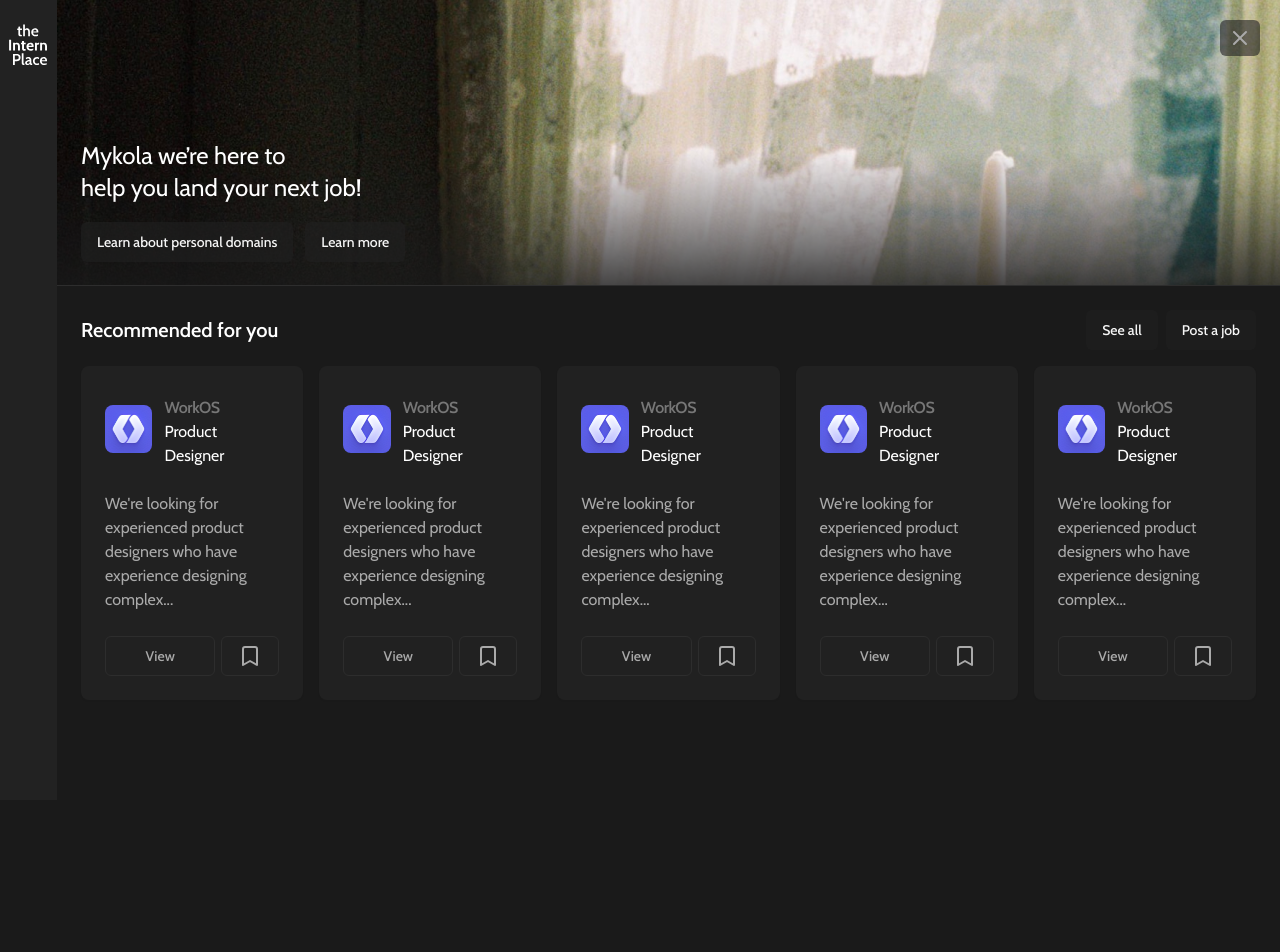
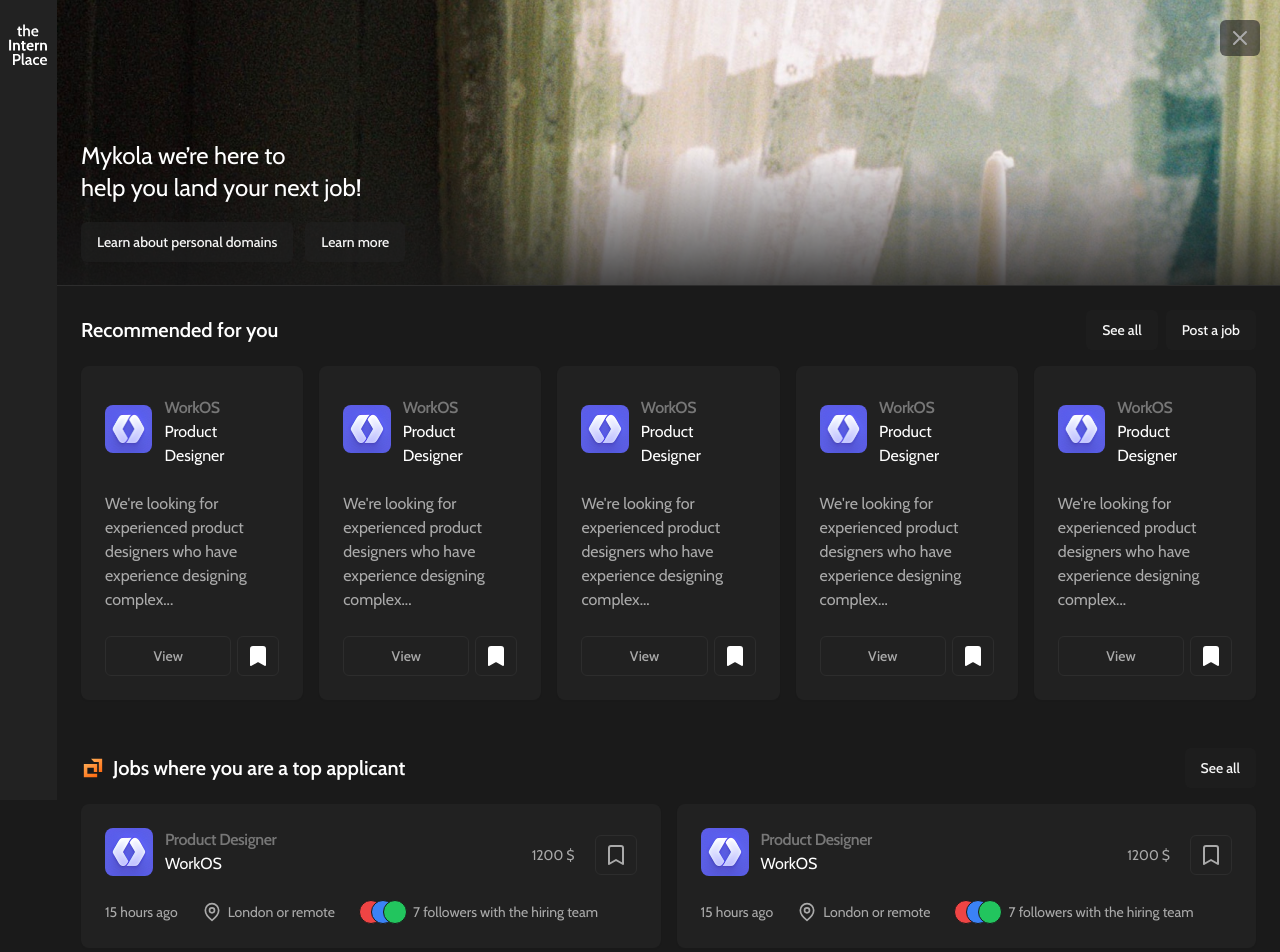
Before and after one commit to kemerald25/the-intern-placee, a React (Vite) app: page / in a window 1280 px wide. Shown: the top 952 px of the page. Before the commit the page ends 800 px from the top, so only its background shows below. Built offline with nearby package versions, Linux system fonts and the light colour scheme.

Commit message:
add top applicant section to home page, make sidebar sticky

```diff
--- /dev/null
+++ b/src/components/Bookmark.tsx
@@ -0,0 +1,16 @@
+import { Bookmark as BookmarkIcon } from "lucide-react";
+import { cn } from "../lib/utils";
+import { Button } from "./ui/button";
+
+export function Bookmark({ isBookmarked }: { isBookmarked: boolean }) {
+	return (
+		<Button
+			variant={"outline"}
+			// TODO: change hover effect for when it's bookmarked
+			className={cn("bg-transparent px-2", {
+				"[&_>_svg]:fill-white [&_>_svg]:stroke-white": isBookmarked,
+			})}>
+			<BookmarkIcon className="stroke-[#AAA] duration-100" />
+		</Button>
+	);
+}
--- a/src/components/ui/Sidebar.tsx
+++ b/src/components/ui/Sidebar.tsx
@@ -2,7 +2,7 @@
 
 const Sidebar = () => {
 	return (
-		<aside className="bg-raisin-black flex flex-col justify-between pt-[1.5rem] px-[0.5625rem] w-full max-w-[3.5625rem] h-dvh">
+		<aside className="bg-raisin-black flex flex-col justify-between pt-[1.5rem] px-[0.5625rem] w-full max-w-[3.5625rem] h-dvh sticky top-0 left-0">
 			<Link to="/">
 				<img
 					src="/svgs/logo.svg"
--- a/src/components/ui/button.tsx
+++ b/src/components/ui/button.tsx
@@ -14,7 +14,7 @@
 				destructive:
 					"bg-destructive text-destructive-foreground hover:bg-destructive/90",
 				outline:
-					"border border-[#2D2D2D] bg-background hover:bg-accent hover:text-accent-foreground",
+					"border border-[#2D2D2D] bg-background hover:bg-accent hover:text-[#AAAAA]",
 				secondary:
 					"bg-secondary/60 text-secondary-foreground hover:bg-secondary/80",
 				ghost: "hover:bg-accent hover:text-accent-foreground",
--- a/src/index.css
+++ b/src/index.css
@@ -24,7 +24,7 @@
 		--muted: 210 40% 96.1%;
 		--muted-foreground: 215.4 16.3% 46.9%;
 
-		--accent: 210 40% 96.1%;
+		--accent: 0 0% 20%;
 		--accent-foreground: 222.2 47.4% 11.2%;
 
 		--destructive: 0 84.2% 60.2%;
@@ -65,6 +65,8 @@
 		--border: 217.2 32.6% 17.5%;
 		--input: 217.2 32.6% 17.5%;
 		--ring: 212.7 26.8% 83.9%;
+		--green-main: 97 58% 56%;
+		--green-light: 97 59% 71%;
 	}
 }
 
--- a/src/pages/home.tsx
+++ b/src/pages/home.tsx
@@ -1,5 +1,6 @@
-import { Bookmark, X } from "lucide-react";
+import { MapPin, X } from "lucide-react";
 import { useState } from "react";
+import { Bookmark } from "../components/Bookmark";
 import { Button } from "../components/ui/button";
 import {
 	Card,
@@ -65,6 +66,32 @@
 						<JobDetailsBriefCard />
 					</div>
 				</section>
+
+				<section className="py-6 space-y-4">
+					<div className="flex items-center justify-between w-full">
+						<h2 className="font-semibold text-xl inline-flex items-center gap-x-2">
+							<span className="size-6">
+								<img
+									src="/svgs/jobs-top-applicant.svg"
+									alt=""
+									width={150}
+									height={150}
+									className="w-full h-full object-cover"
+								/>
+							</span>
+							Jobs where you are a top applicant
+						</h2>
+						<Button variant={"secondary"}>See all</Button>
+					</div>
+					<div className="grid grid-cols-2 gap-4">
+						<JobCard />
+						<JobCard />
+						<JobCard />
+						<JobCard />
+						<JobCard />
+						<JobCard />
+					</div>
+				</section>
 			</InlinePaddingContainer>
 		</RootLayout>
 	);
@@ -99,10 +126,58 @@
 				<Button variant="outline" className="bg-transparent grow">
 					View
 				</Button>
-				<Button variant={"outline"} className="bg-transparent">
-					<Bookmark className="stroke-[#AAA]" />
-				</Button>
+				<Bookmark isBookmarked={true} />
 			</CardFooter>
 		</Card>
 	);
 };
+
+// TODO: move to its own file
+const JobCard = () => {
+	return (
+		<Card className="grow border-none">
+			<CardHeader className="flex-row items-center gap-x-3 justify-between">
+				<div className="flex gap-x-3">
+					<div className="aspect-square w-12 rounded-lg overflow-hidden">
+						<img
+							className="w-full h-full object-cover"
+							src="/svgs/demo-logo.svg"
+							alt="demo logo"
+							width={150}
+							height={150}
+						/>
+					</div>
+					<div>
+						<CardTitle className="text-placeholder text-base">
+							Product Designer
+						</CardTitle>
+						<CardDescription className="text-base text-white">
+							WorkOS
+						</CardDescription>
+					</div>
+				</div>
+				<div className="flex items-center gap-x-2">
+					<div className="bg-green-light/[7] rounded-lg px-3 py-1.5">
+						<p className="text-green-light text-sm">1200 $</p>
+					</div>
+					<Bookmark isBookmarked={false} />
+				</div>
+			</CardHeader>
+			<CardFooter className="flex gap-x-6 text-sm">
+				<p>15 hours ago</p>
+				<div className="inline-flex items-center gap-x-1.5">
+					<MapPin size={20} />
+					<p>London or remote</p>
+				</div>
+				<div className="flex items-center gap-x-1.5">
+					<div className="flex items-center">
+						<div className="size-6 rounded-full bg-red-500 border border-background-main"></div>
+						<div className="size-6 rounded-full -ml-3 bg-blue-500 border border-background-main"></div>
+						<div className="size-6 rounded-full -ml-3 bg-green-500 border border-background-main"></div>
+					</div>
+					<p>7 followers with the hiring team</p>
+				</div>
+			</CardFooter>
+		</Card>
+	);
+};
--- a/tailwind.config.js
+++ b/tailwind.config.js
@@ -55,6 +55,10 @@
 				"raisin-black": "#222222",
 				// TODO: get better name
 				placeholder: "#777",
+				green: {
+					main: "hsl(var(--green-main) / <alpha-value>)",
+					light: "hsl(var(--green-light) / <alpha-value>)",
+				},
 			},
 			borderRadius: {
 				lg: "var(--radius)",
```
Also changed, not shown: public/svgs/jobs-top-applicant.svg (added).
